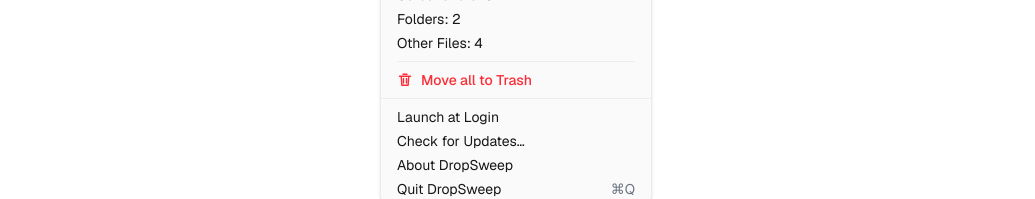
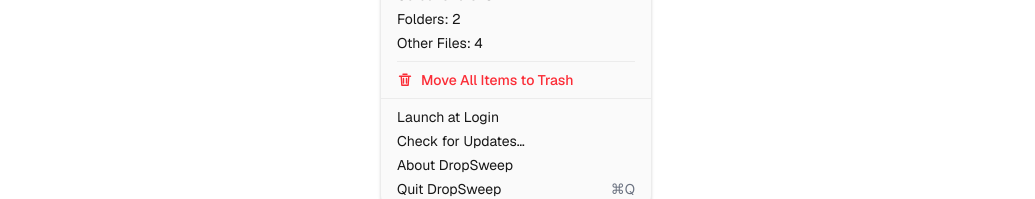
Before and after one commit to timokoethe/DropSweep, a Next.js app in the folder website/: page / in a window 1280 px wide. Shown: the part 743-942 px from the top of the page, without its empty margins (124-1159 px from the left). Built offline with nearby package versions, Linux system fonts and the light colour scheme; no server answers.

Commit message:
Rephrase delete button label (#20)
Update UI copy for consistency across platforms: change the menu item label from "Move all to Trash" to "Move All Items to Trash" in MenuView.swift and website/app/page.tsx. No functional behavior changed; only text was clarified.

```diff
--- a/website/app/page.tsx
+++ b/website/app/page.tsx
@@ -205,7 +205,7 @@
                   >
                     <path d="M2.5 4.25h11M6 2.25h4M4.25 4.25l.6 9h6.3l.6-9M6.5 6.5v4.5M9.5 6.5v4.5" />
                   </svg>
-                  <span>Move all to Trash</span>
+                  <span>Move All Items to Trash</span>
                 </div>
               </div>
               <div className="h-px bg-border" />
```
Also changed, not shown: 1 other file (tests, documents, lock files or other folders).
